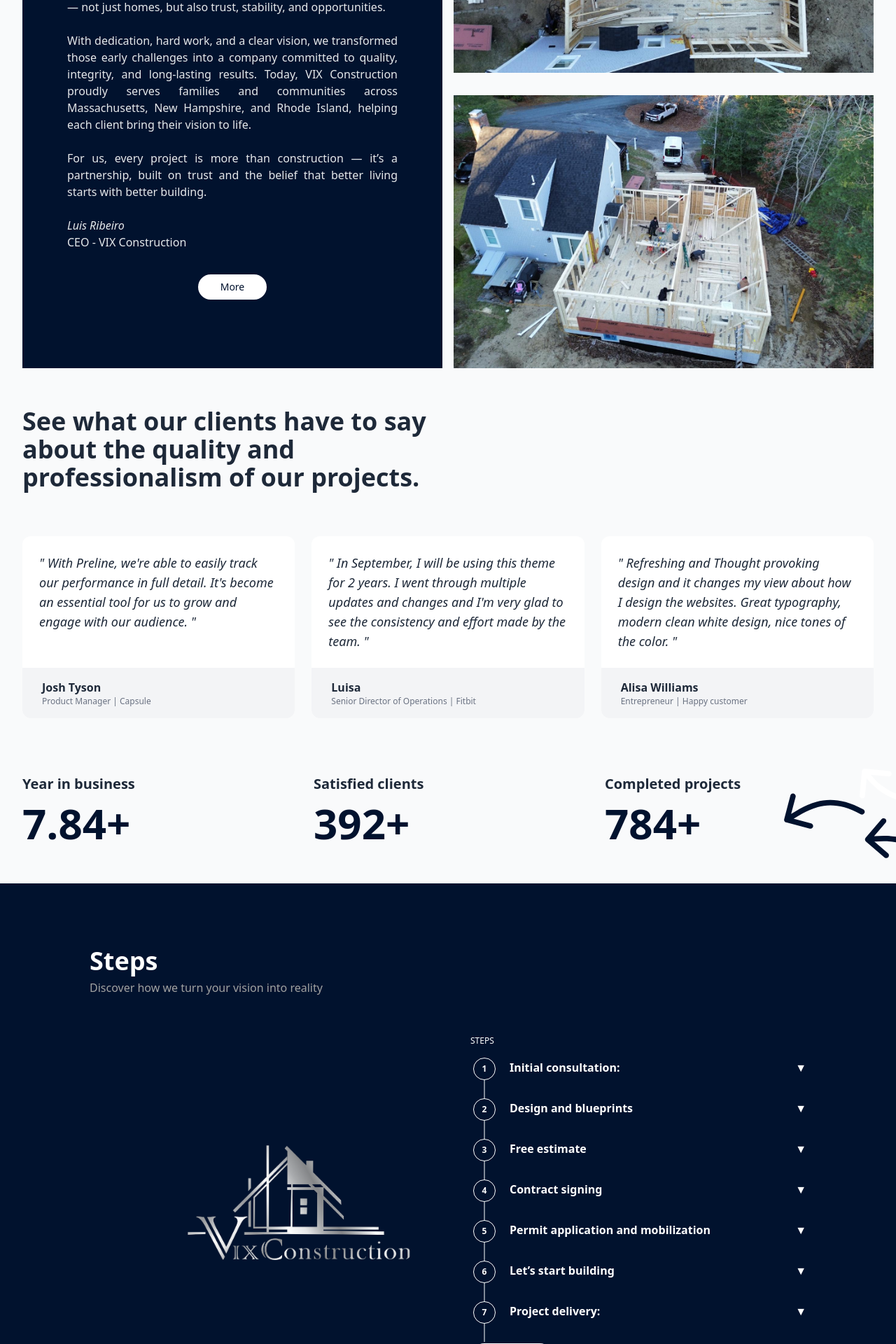
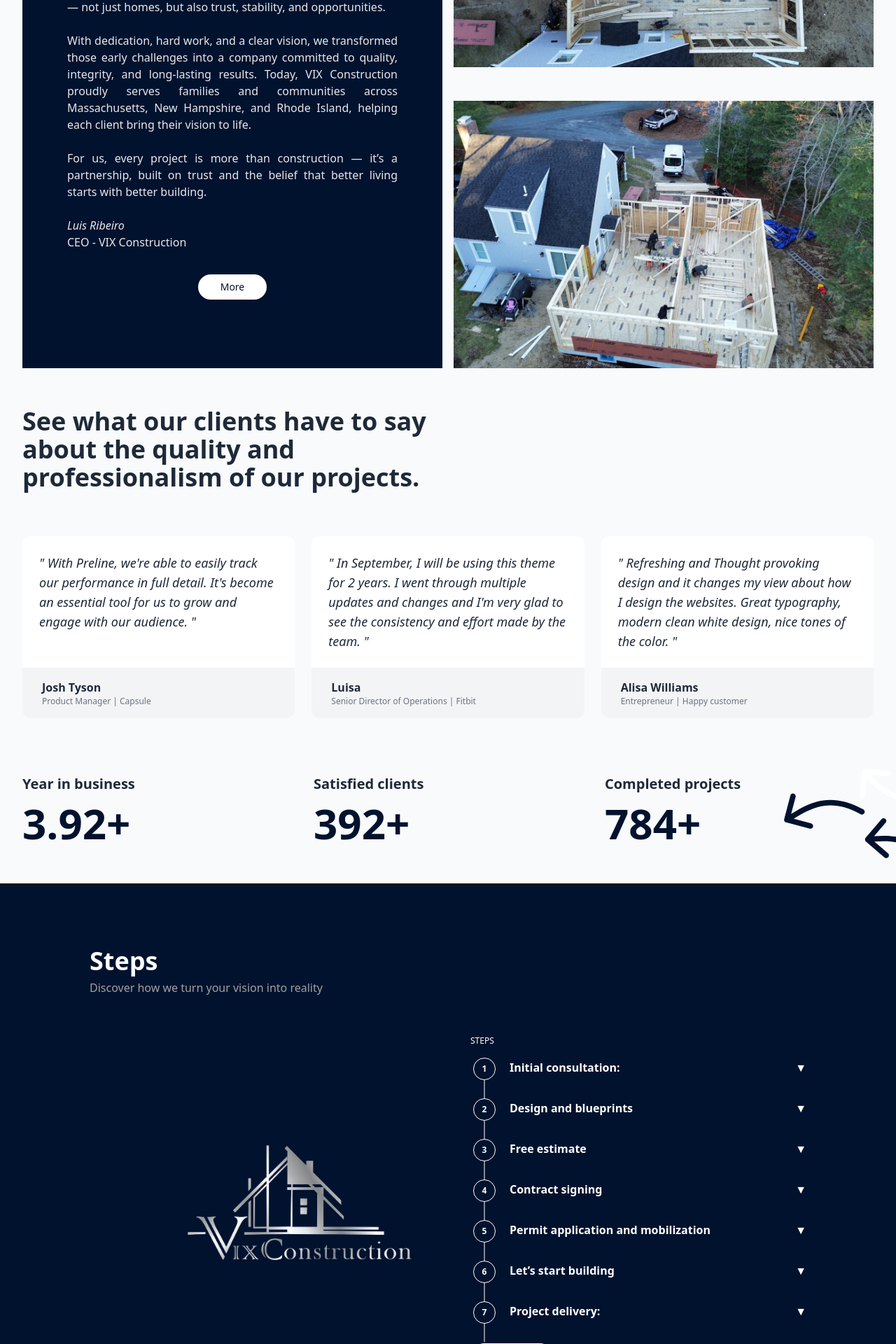
Before and after one commit to ffozzatti/vixx, a Next.js app: page / in a window 1280 px wide. Shown: the part 1220-3140 px from the top of the page at 70% size. Built offline with nearby package versions, Linux system fonts and the light colour scheme.

Commit message:
alterado borda do icone e espaço do about

```diff
--- a/app/components/About.tsx
+++ b/app/components/About.tsx
@@ -103,14 +103,14 @@ const About: React.FC = () => {
               src="/assets/about-1.jpeg"
               width={654}
               height={800}
-              className="h-full w-full object-cover pb-4"
+              className="h-full w-full object-cover"
             />
             <Image
               alt="Pessoa sorrindo e usando óculos"
               src="/assets/about-2.jpeg"
               width={774}
               height={800}
-              className="h-full w-full object-cover"
+              className="h-full w-full object-cover mt-8"
             />
           </div>
         </div>
--- a/app/components/Service.tsx
+++ b/app/components/Service.tsx
@@ -41,11 +41,11 @@ const Service: React.FC<ServiceProps> = ({
         <div className="grid grid-cols-1 lg:grid-cols-2 gap-10 lg:gap-16 lg:items-center">
           <div className="aspect-w-16 aspect-h-9 lg:aspect-none">
             <Image
-              className="w-80 object-cover rounded-xl lg:ml-35"
+              className="w-80 object-cover ml-35"
               src={imageUrl}
               alt="Features Image"
-              width={480}
-              height={600}
+              width={600}
+              height={700}
             />
           </div>
 
--- a/app/components/Testimonials.tsx
+++ b/app/components/Testimonials.tsx
@@ -204,7 +204,7 @@ const Testimonials = () => {
           {/* Estatística 1 */}
           <div>
             <h4 className="text-lg sm:text-xl font-semibold text-gray-800">Year in business</h4>
-            <AnimatedNumber targetNumber={8} unit="+" />
+            <AnimatedNumber targetNumber={4} unit="+" />
 
           </div>
           {/* Fim da Estatística 1 */}
```
